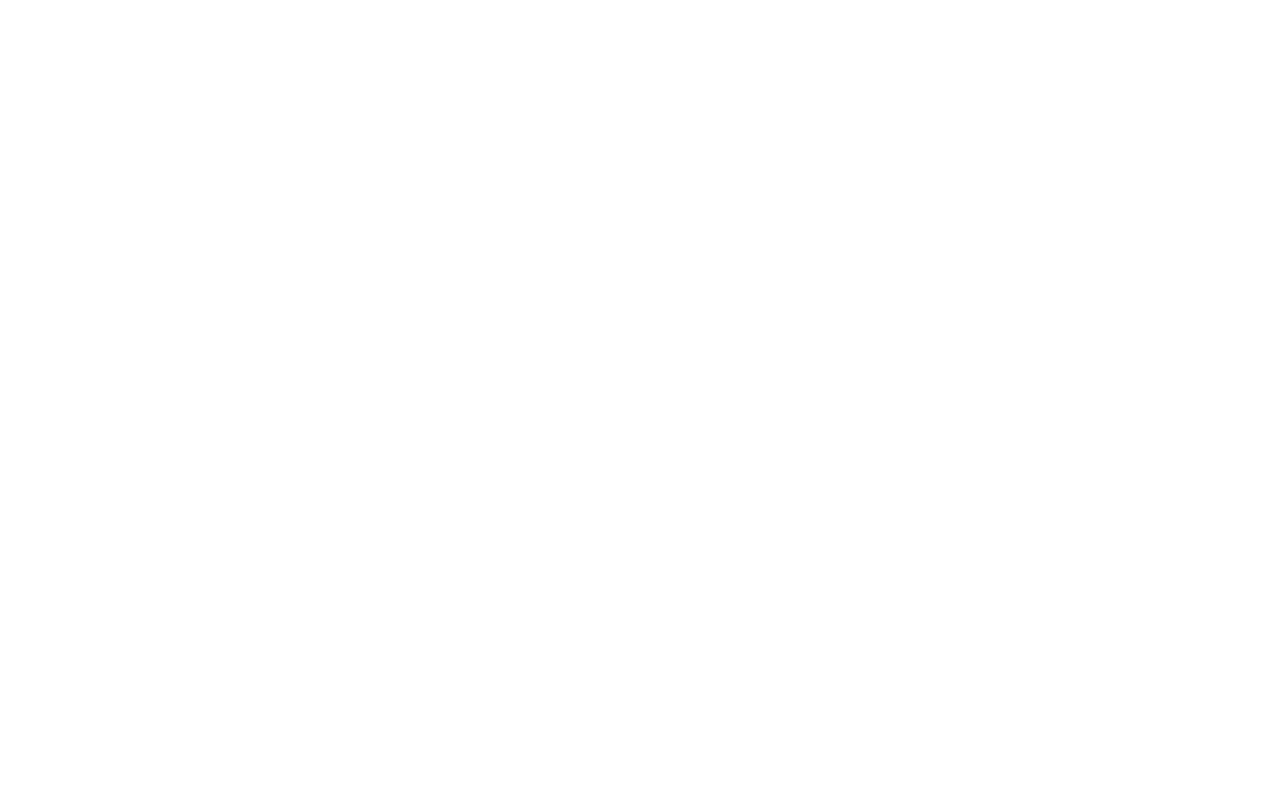
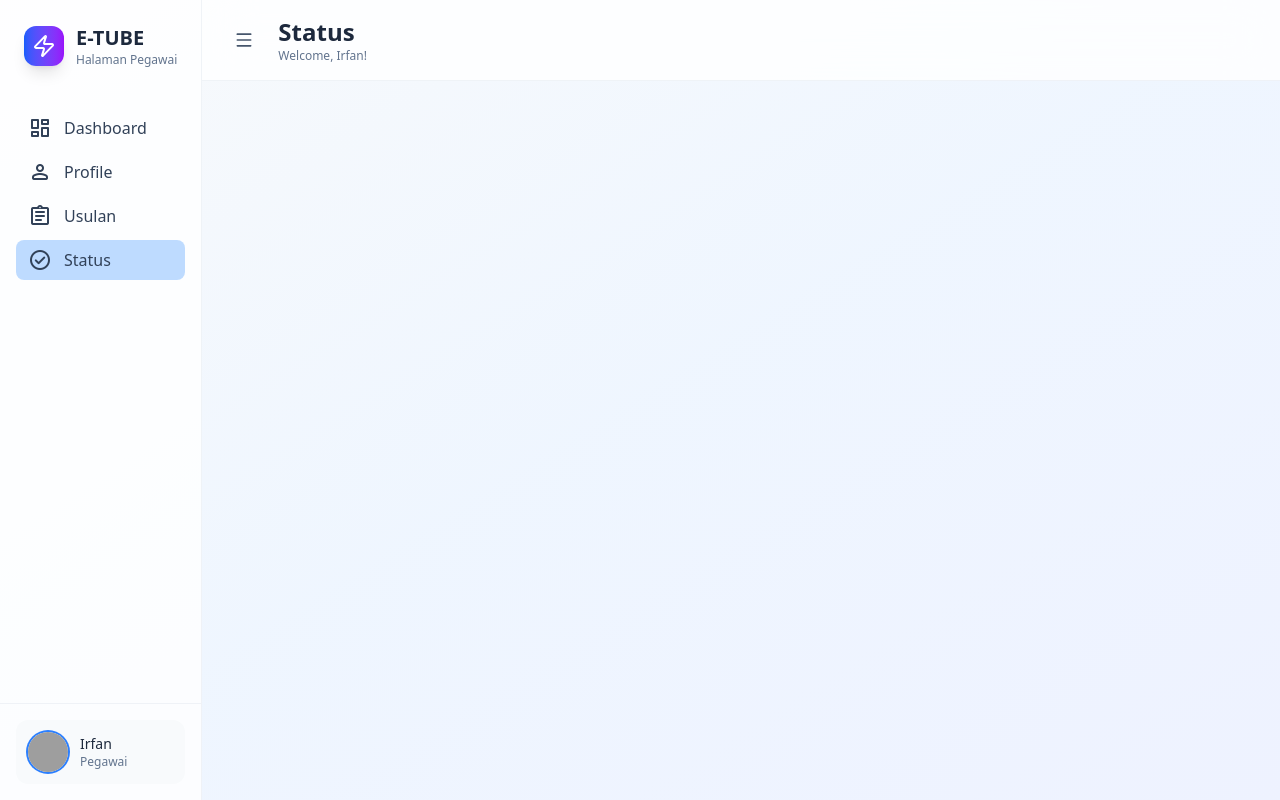
Before and after one commit to irfanifn/sisdiklat-project, a React (Vite) app in the folder frontend/: page /pegawai/status in a window 1280 px wide. Before the commit this address had no page. Built offline with nearby package versions, Linux system fonts and the light colour scheme; grey boxes are pictures that could not be loaded.

Commit message:
Added Status page for employees and improved login input handling.

```diff
--- a/frontend/src/App.jsx
+++ b/frontend/src/App.jsx
@@ -5,13 +5,17 @@
 import BKPSDMDashboard from "./pages/bkpsdm/Dashboard";
 import PimpinanDashboard from "./pages/pimpinan/Dashboard";
 import UserProfile from "./pages/Profile";
+import PegawaiUsulan from "./pages/pegawai/Usulan";
+import PegawaiStatus from "./pages/pegawai/Status";
 
 const App = () => {
   return (
     <Routes>
       <Route path="/" element={<Login />} />
-      <Route path="/pegawai/profile" element={<UserProfile />} />
+      <Route path="/profile" element={<UserProfile />} />
       <Route path="/pegawai/dashboard" element={<PegawaiDashboard />} />
+      <Route path="/pegawai/usulan" element={<PegawaiUsulan />} />
+      <Route path="/pegawai/status" element={<PegawaiStatus />} />
       <Route path="/bkpsdm/dashboard" element={<BKPSDMDashboard />} />
       <Route path="/pimpinan/dashboard" element={<PimpinanDashboard />} />
     </Routes>
--- a/frontend/src/components/Header.jsx
+++ b/frontend/src/components/Header.jsx
@@ -1,7 +1,22 @@
 import React from "react";
 import { Menu } from "lucide-react";
+import { useLocation } from "react-router-dom";
 
 function Header() {
+  const location = useLocation();
+
+  const getTitle = () => {
+    switch (location.pathname) {
+      case "/pegawai/dashboard":
+        return "Dashboard";
+      case "/profile":
+        return "Profile";
+      case "/pegawai/usulan":
+        return "Usulan";
+      default:
+        return "Status";
+    }
+  };
   return (
     <div className="bg-white/80 dark:bg-slate-900/80 backdrop-blur-xl border-b border-slate-200/50 dark:border-slate-700/50 px-6 py-4">
       <div className="flex items-center justify-between">
@@ -12,7 +27,7 @@
           </button>
           <div className="hidden md:block">
             <h1 className="text-2xl font-black text-slate-800 dark:text-white">
-              Dashboard
+              {getTitle()}
             </h1>
             <p className="text-xs text-slate-500 dark:text-slate-400 truncate">
               Welcome, Irfan!
--- a/frontend/src/components/Sidebar.jsx
+++ b/frontend/src/components/Sidebar.jsx
@@ -51,7 +51,7 @@
 
           <li>
             <NavLink
-              to="/pegawai/profile"
+              to="/profile"
               className={({ isActive }) =>
                 `flex w-full items-center px-3 py-2 text-left text-slate-700 dark:text-slate-200 rounded-lg transition ${
                   isActive
@@ -67,7 +67,7 @@
 
           <li>
             <NavLink
-              to="/usulan"
+              to="/pegawai/usulan"
               className={({ isActive }) =>
                 `flex w-full items-center px-3 py-2 text-left text-slate-700 dark:text-slate-200 rounded-lg transition ${
                   isActive
@@ -83,7 +83,7 @@
 
           <li>
             <NavLink
-              to="/status"
+              to="/pegawai/status"
               className={({ isActive }) =>
                 `flex w-full items-center px-3 py-2 text-left text-slate-700 dark:text-slate-200 rounded-lg transition ${
                   isActive
--- a/frontend/src/pages/Login.jsx
+++ b/frontend/src/pages/Login.jsx
@@ -52,7 +52,7 @@
   };
 
   return (
-    <div className="flex items-center justify-center min-h-screen bg-gradient-to-br from-blue-100 to-blue-300">
+    <div className="flex items-center justify-center min-h-screen bg-gradient-to-br from-blue-100 to-indigo-950">
       <div className="w-full max-w-md bg-white p-8 rounded-2xl shadow-xl">
         <h1 className="text-3xl font-bold text-center text-blue-700 mb-8">
           Login
@@ -66,7 +66,9 @@
 
           <div className="relative">
             <input
-              type="number"
+              type="text"
+              inputMode="numeric"
+              pattern="[0-9]*"
               placeholder="Nomor Induk Pegawai (NIP)"
               className="w-full pl-12 pr-4 py-3 border border-gray-300 rounded-lg focus:outline-none focus:ring-2 focus:ring-blue-400 transition"
               value={nip}
--- /dev/null
+++ b/frontend/src/pages/pegawai/Status.jsx
@@ -0,0 +1,19 @@
+import React, { useState } from "react";
+import Sidebar from "../../components/Sidebar";
+import Header from "../../components/Header";
+
+function Status() {
+  const [currentPage, setCurrentPage] = useState("Status");
+  return (
+    <div className="min-h-screen bg-gradient-to-br from-slate-50 via-blue-50 to-indigo-50 dark:from-slate-900 dark:via-slate-800 dark:to-slate-900 transition-all duration-500">
+      <div className="flex h-screen overflow-hidden">
+        <Sidebar currentPage={currentPage} onPageChange={setCurrentPage} />
+        <div className="flex-1 flex flex-col overfolow-hidden">
+          <Header />
+        </div>
+      </div>
+    </div>
+  );
+}
+
+export default Status;
--- /dev/null
+++ b/frontend/src/pages/pegawai/Usulan.jsx
@@ -0,0 +1,19 @@
+import React, { useState } from "react";
+import Sidebar from "../../components/Sidebar";
+import Header from "../../components/Header";
+
+function Usulan() {
+  const [currentPage, setCurrentPage] = useState("Usulan");
+  return (
+    <div className="min-h-screen bg-gradient-to-br from-slate-50 via-blue-50 to-indigo-50 dark:from-slate-900 dark:via-slate-800 dark:to-slate-900 transition-all duration-500">
+      <div className="flex h-screen overflow-hidden">
+        <Sidebar currentPage={currentPage} onPageChange={setCurrentPage} />
+        <div className="flex-1 flex flex-col overfolow-hidden">
+          <Header />
+        </div>
+      </div>
+    </div>
+  );
+}
+
+export default Usulan;
```
